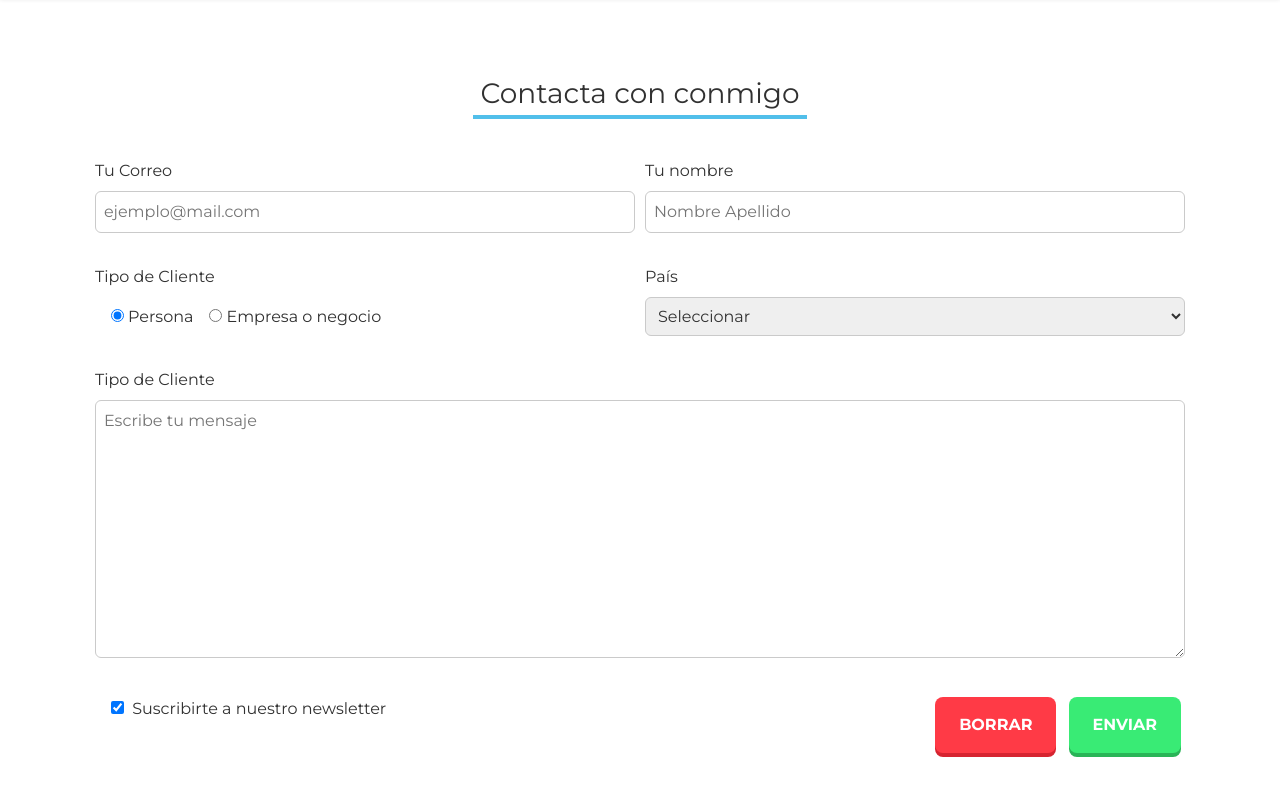
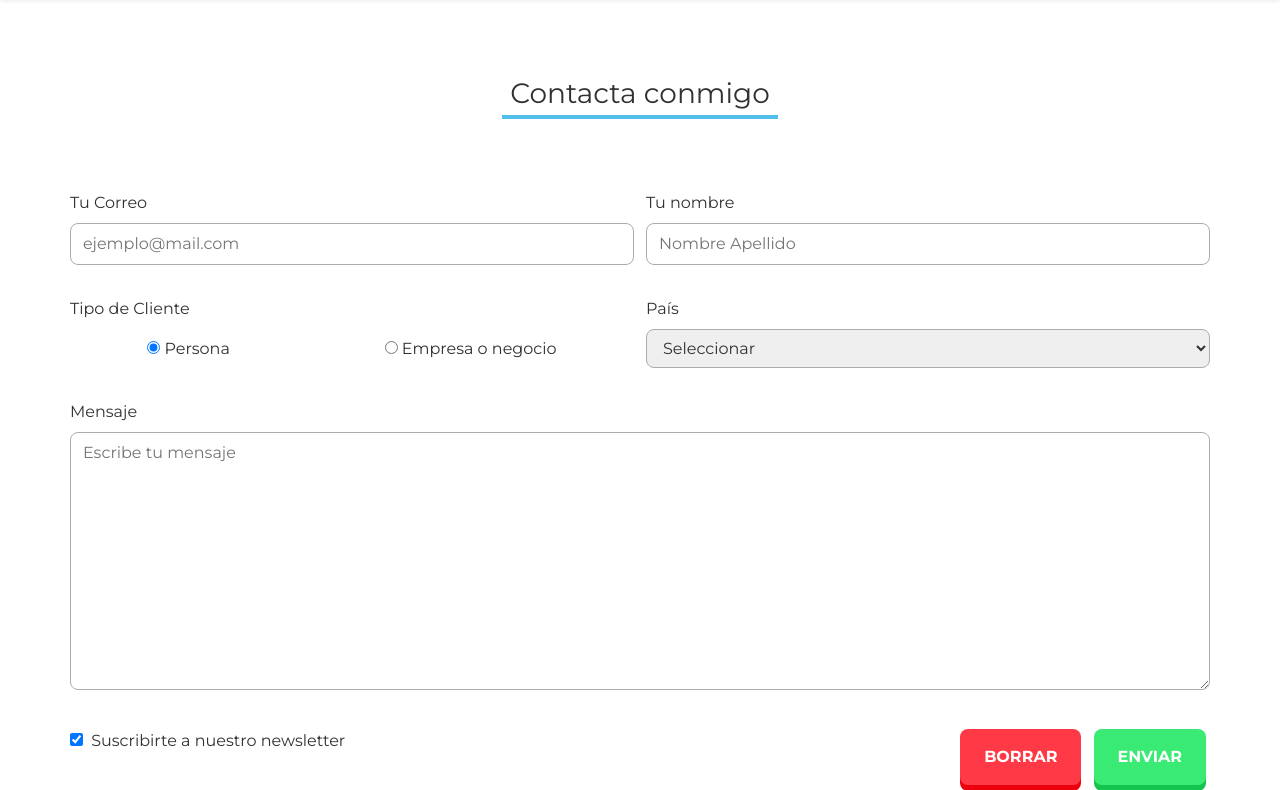
Before and after one commit to DanielAlonsoDev/Coderhouse-final-project, a website: page pages/contacto.html in a window 1280 px wide. Shown: the part 67-857 px from the top of the page. Drawn offline with nearby package versions, Linux system fonts and the light colour scheme.

Commit message:
Modificación del html contacto y asignación de sus estilos en sass

```diff
--- a/css/style.css
+++ b/css/style.css
@@ -937,7 +937,3 @@ footer .barraLegal > div {
     flex-direction: row;
     justify-content: space-around;
 }
-
-.formularioContacto form select:after {
-    display: none;
-}
--- a/pages/contacto.html
+++ b/pages/contacto.html
@@ -18,11 +18,10 @@
     <!-- STYLE SHEETS -->
     <link href="https://cdn.jsdelivr.net/npm/bootstrap@5.1.3/dist/css/bootstrap.min.css" rel="stylesheet"
         integrity="sha384-1BmE4kWBq78iYhFldvKuhfTAU6auU8tT94WrHftjDbrCEXSU1oBoqyl2QvZ6jIW3" crossorigin="anonymous">
-    <link rel="stylesheet" href="../css/style.css">
-    <link rel="stylesheet" href="../css/media-queries.css">
+    <link rel="stylesheet" href="../css/main.css">
 </head>
 
-<body>
+<body id="formularioContacto">
     <header>
         <div class="container">
             <a href="../index.html" class="">
@@ -85,29 +84,31 @@
     </header>
     <main class="container">
         <section class="formularioContacto centrarTexto">
-            <h1 class="bordeAzul">Contacta con conmigo</h1>
-            <form action="">
-                <article>
+            <form action="" class="row">
+                <article class="col-12 text-center">
+                    <h1>Contacta conmigo</h1>
+                </article>
+                <article class="col-12 col-md-6">
                     <label for="correo">Tu Correo</label>
                     <input type="text" placeholder="ejemplo@mail.com" name="correo">
                 </article>
 
-                <article>
+                <article class="col-12 col-md-6">
                     <label for="nombre">Tu nombre</label>
                     <input type="text" placeholder="Nombre Apellido" name="nombre">
                 </article>
 
-                <article>
-                    <label for="tipo_persona">Tipo de Cliente</label>
+                <article class="col-12 col-md-6">
+                    <span class="tipoPersona">Tipo de Cliente</span>
                     <div>
                         <span><input type="radio" name="tipo_persona" value="natural" checked>Persona</span>
                         <span><input type="radio" name="tipo_persona" value="juridico">Empresa o negocio</span>
                     </div>
                 </article>
 
-                <article>
+                <article class="col-12 col-md-6">
                     <label for="pais">País</label>
-                    <select name="pais" id="">
+                    <select name="pais" id="pais_origen">
                         <option value="Seleccionar">Seleccionar</option>
                         <option value="argentina">Argentina</option>
                         <option value="chile">Chile</option>
@@ -115,19 +116,19 @@
                     </select>
                 </article>
 
-                <article>
-                    <label for="mensaje">Tipo de Cliente</label>
+                <article class="col-12">
+                    <label for="mensaje">Mensaje</label>
                     <textarea name="" id="" cols="30" rows="10" placeholder="Escribe tu mensaje"></textarea>
                 </article>
 
-                <article>
+                <article class="col-12 col-md-6 text-center text-md-start">
                     <input type="checkbox" id="newsletter" value="true" checked>
-                    <label for="">Suscribirte a nuestro newsletter</label>
+                    <label for="newsletter">Suscribirte a nuestro newsletter</label>
                 </article>
 
-                <article>
-                    <button type="reset" class="btnReiniciar">Borrar</button>
-                    <button type="submit" class="btnEnviar">Enviar</button>
+                <article class="col-12 col-md-6 text-center text-md-end">
+                    <button type="reset" class="g-btnReiniciar">Borrar</button>
+                    <button type="submit" class="g-btnEnviar">Enviar</button>
                 </article>
             </form>
         </section>
--- a/scss/base/_extend.scss
+++ b/scss/base/_extend.scss
@@ -61,11 +61,11 @@
     /* SELECCION DE COLORES */
     color: $colorTexto;
     background-color: $colorBase;
-    box-shadow: 0px 6px 0px darken($colorBase, 25%);
+    box-shadow: 0px 6px 0px darken($colorBase, 15%);
 
     &:hover {
         background-color: lighten($colorBase, $amount: 10%);
-        box-shadow: 0px 6px 0px lighten( darken($colorBase, 25%), 10%);
+        box-shadow: 0px 6px 0px lighten(darken($colorBase, 15%), 5%);
     }
 
     &:active {
--- a/scss/main.scss
+++ b/scss/main.scss
@@ -257,7 +257,7 @@
         margin-top: 16rem;
 
         h2 {
-            min-width: 215px;
+            min-width: 27rem;
             margin: 0 2rem;
         }
 
@@ -305,3 +305,60 @@
         }
     }
 }
+
+#formularioContacto {
+    form {
+        margin-top: 10rem;
+
+        h1 {
+            font-size: 3.5rem;
+            margin: 0 auto 5rem 0;
+            @extend %bordeTitulos;
+        }
+
+        article {
+            margin-bottom: 4rem;
+
+            label {
+                display: block;
+                text-align: left;
+            }
+
+            .tipoPersona {
+                display: block;
+                margin-bottom: 2rem;
+
+                & + div {
+                    display: flex;
+                    flex-direction: row;
+                    justify-content: space-around;
+                }
+            }
+
+            input[type="text"],
+            select,
+            textarea {
+                color: $color-texto;
+                width: 100%;
+                box-sizing: border-box;
+                border-radius: 1rem;
+                border: 1px solid $color-bordes;
+                padding: 1rem 1.5rem;
+                margin-top: 1rem;
+            }
+
+            input {
+                &[type="checkbox"],
+                &[type="radio"] {
+                    margin-right: 4px;
+                }
+
+                &[type="checkbox"] + label {
+                    display: inline-block;
+                }
+            }
+
+
+        }
+    }
+}
```
Also changed, not shown: css/main.css.
